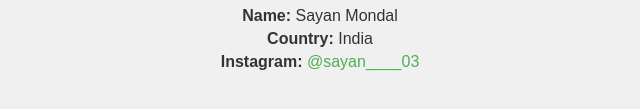
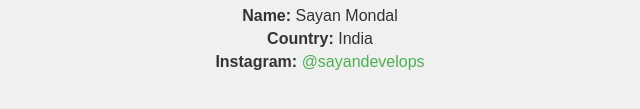
Before and after one commit to sayandevelops/Atomic-number-quiz, a plain HTML site: page index.html in a window 1280 px wide. Shown: the part 549-658 px from the top of the page, 320-960 px from the left. Drawn offline with Linux system fonts and the light colour scheme.

Commit message:
Update index.html

```diff
--- a/index.html
+++ b/index.html
@@ -29,7 +29,7 @@
             <h3>Founder Details</h3>
             <p><strong>Name:</strong> Sayan Mondal</p>
             <p><strong>Country:</strong> India</p>
-            <p><strong>Instagram:</strong> <a href="https://www.instagram.com/sayandevelops" target="_blank">@sayan____03</a></p>
+            <p><strong>Instagram:</strong> <a href="https://www.instagram.com/sayandevelops" target="_blank">@sayandevelops</a></p>
         </div>
     </div>
 
```
